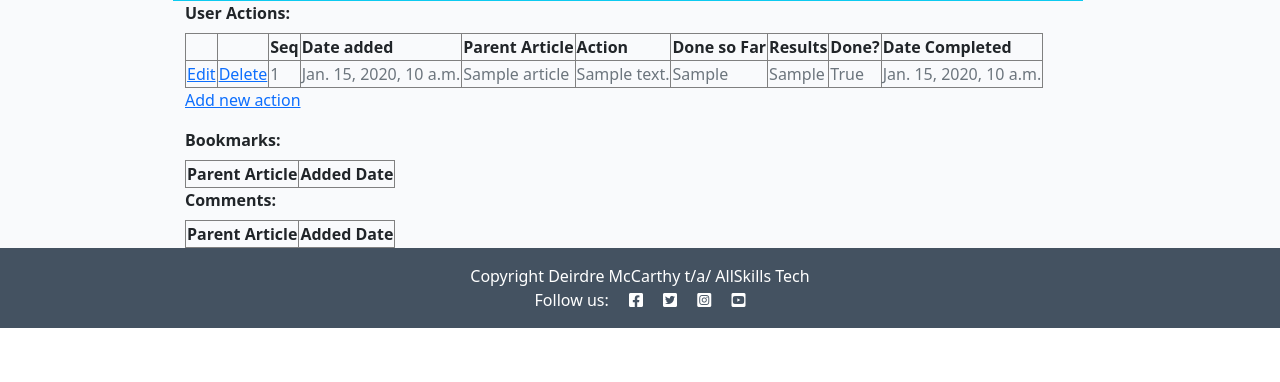
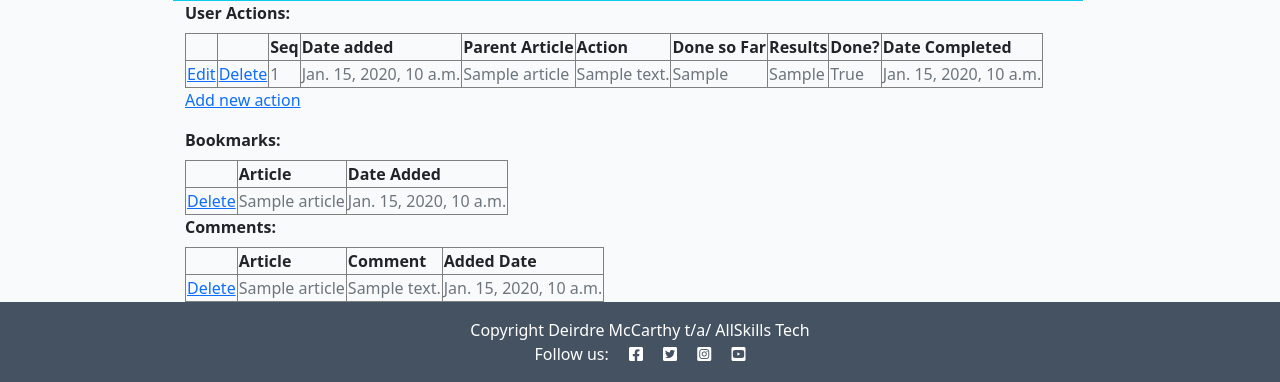
Before and after one commit to StephenWinters95/FLIT_Main_Ste, a Django app: page /myplanner/ in a window 1280 px wide. Shown: the part 493-875 px from the top of the page. Before the commit the page ends 821 px from the top, so only its background shows below. Run offline with Django 3.2, Linux system fonts and the light colour scheme; a user stored in the database is signed in; tables that the repository leaves empty hold one stand-in row (values such as "Sample post"); lists and menus that the app fills with data are empty; some libraries are stand-ins or nearby versions.

Commit message:
Provide a button on my_planner page to see bookmarks, comments Issue #34

```diff
--- a/fp_personal/forms.py
+++ b/fp_personal/forms.py
@@ -15,5 +15,5 @@ class UserProfileForm(forms.ModelForm):
 
 class UserActionForm(forms.ModelForm):
     class Meta:
-        model=UserAction
-        fields=('user', 'user_action_seq', 'parent_article', 'user_action_desc', 'user_action_taken', 'observation', 'completed', 'completed_on')
+        model = UserAction
+        fields = ('user', 'user_action_seq', 'parent_article', 'user_action_desc', 'user_action_taken', 'observation', 'completed', 'completed_on')
--- a/fp_personal/models.py
+++ b/fp_personal/models.py
@@ -20,7 +20,7 @@ class UserProfile(models.Model):
         return self.user.article_like.count()
 
     def bookmarks(self):
-        return (self.user.article_favourite)
+        return self.user.article_favourite.article
 
     def number_of_bookmarks(self):
         return self.user.article_favourite.count()
--- a/fp_personal/urls.py
+++ b/fp_personal/urls.py
@@ -6,5 +6,8 @@ urlpatterns = [
     path('create_action/', views.createUserAction, name='create_action'),
     path('update_action/<int:pk>/', views.updateUserAction, name='update_action'),
     path('delete_action/<int:pk>/', views.deleteUserAction, name='delete_action'),
+    path('delete_bookmark/<int:pk>/', views.deleteBookmark, name='delete_bookmark'),
+    path('delete_comment/<int:pk>/', views.deleteComment, name='delete_comment'),
+
 
 ]
--- a/fp_personal/views.py
+++ b/fp_personal/views.py
@@ -11,6 +11,8 @@ from rest_framework import serializers
 
 
 # Create your views here.
+# This is the main view for user profile n the my_planner link/ page
+# it includes logic to summarise # of likes, bokmarks. actions etc
 
 class UserProfileView(View):
     def get(self, request, *args, **kwargs):
@@ -24,11 +26,13 @@ class UserProfileView(View):
 
                 actions = user.user_actions.filter(user=request.user)
 
-                bookmarks = User.article_favourite
-                print(bookmarks)
 
-                comments = User.user_comments
-                print(comments)
+#                bookmarks = Article.favourites.filter(id=self.request.user.id)
+                bookmarks = user.article_favourite.all()
+                print("Bookmarks: " , bookmarks)
+
+                comments = user.user_comments.all()
+                print("Comments: ", comments)
 #                queryset_comments = Article.comments.order_by(
 #                '-created_on')
 #                comments = queryset_comments.filter(user=request.user, approved=True)
@@ -55,6 +59,8 @@ class UserProfileView(View):
                 "number_of_valid_comments": user_profile.number_of_valid_comments,
                 "number_of_actions": user_profile.number_of_actions,
                 "actions": actions,
+                "bookmarks": bookmarks,
+                "comments": comments,
                 },
                 )
             else:
@@ -219,9 +225,10 @@ class UserActionSerializer(serializers.Serializer):
         fields = ['user', 'user_action_seq', 'parent_article', 'user_action_desc', 'user_action_taken', 'observation', 'user_action_date', 'user_action_type', 'completed', 'created_on', 'completed_on']
 
 # This next set of code developed in parallel with Dennis Ivy videos so remember to refer bakc to there =- Django 2021 Course Session #3 Models Forms & CRUD
+# note this is function-baed rather than class-cased coding so will probably need to be repa=laced with class-based equivalent
 
 def createUserAction(request):
-    form=UserActionForm()
+    form=UserActionForm(initial={"user":request.user.id})
 
     if request.method == 'POST':
         form = UserActionForm(request.POST)
@@ -257,3 +264,19 @@ def deleteUserAction(request, pk):
         action.delete()
         return redirect('my_planner')
     return render(request, 'delete.html', {'object': 'action ' + str(action.user_action_seq)})
+
+def deleteComment(request, pk):
+    comment = Comment.objects.get(id=pk)
+
+    if request.method == 'POST':
+        comment.delete()
+        return redirect('my_planner')
+    return render(request, 'delete.html', {'object': 'comment ' + str(comment.body)})
+
+def deleteBookmark(request, pk):
+    bookmark = article_favourite.objects.get(id=pk)
+
+    if request.method == 'POST':
+        bookmark.delete()
+        return redirect('my_planner')
+    return render(request, 'delete.html', {'object': 'bookmark ' + str(bookmark.article)})
--- a/templates/my_planner.html
+++ b/templates/my_planner.html
@@ -52,15 +52,15 @@
                                 <h6 class="text-muted">{{number_of_likes}}</h6>
                             </div>
                             <div class="col-sm-3">
-                                <i class = "text-muted fas fa-bookmark" data-bs-toggle="tooltip" title="Bookmarks"></i>
+                                <a href="#bookmarks"><i class = "text-muted fas fa-bookmark" data-bs-toggle="tooltip" title="Bookmarks"></i></a>
                                 <h6 class="text-muted">{{number_of_bookmarks}}</h6>
                             </div>
                             <div class="col-sm-3">
-                                <i class="text-muted far fa-comments" data-bs-toggle="tooltip" title="(Moderated) Comments"></i>
+                                <a href="#comments"><i class="text-muted far fa-comments" data-bs-toggle="tooltip" title="(Moderated) Comments"></i></a>
                                 <h6 class="text-muted">{{ number_of_valid_comments }}</h6>
                             </div>
                             <div class="col-sm-3">
-                                <i class="text-muted fa fa-arrow-right" data-bs-toggle="tooltip" title="Personal Actions"></i>
+                                <a href="#actions"><i class="text-muted fa fa-arrow-right" data-bs-toggle="tooltip" title="Personal Actions"></i></a>
                                 <h6 class="text-muted">{{number_of_actions}}</h6>
                             </div> <!-- end class col-sm-8 -->
                         </div> <!-- end class row -->
@@ -68,7 +68,7 @@
                     </div> <!-- end div class col-sm-8 bg-info rounded-right -->
 
                 </div> <!-- end div class row z-depth-3 -->
-                <strong>User Actions:</strong>
+                <strong id="actions">User Actions:</strong>
                 <table class="table-bordered table-striped table-hover table-responsive">
                     <tr><h6>
                         <th></th>
@@ -104,41 +104,44 @@
                 <p></p>
 
 
-                <strong>Bookmarks:</strong>
-                {{ bookmarks }}
-                <script>console.log("Bookmarks " + (bookmarks));</script>
-                <table class="table-striped table-bordered table-hover table-responsive">
+                <strong id="bookmarks">Bookmarks:</strong>
+
+                <table class="table-bordered table-hover table-responsive">
                     <tr><h6>
-                        <th>Parent Article</th>
-                        <th>Added Date</th>
+                        <th></th>
+                        <th>Article</th>
+                        <th>Date Added</th>
                     </h6>
                     </tr>
                     <form method="post" style="margin-top:1.3em";>
                         {% for bookmark in bookmarks %}
+
                         <tr class="text-muted">
-                            <td>{{bookmark.article}}</td>
+                            <td><a href="{% url 'delete_bookmark' bookmark.id %}">Delete</a></td>
+                            <td>{{bookmark}}</td>
                             <td class="date">{{bookmark.created_on}}</td>
                         </tr>
                         {% endfor %}
                     </form>
                 </table>
-                <strong>Comments:</strong>
-                {{ comments }}
-                <script>console.log("Comments " + (comments));</script>
+                <strong id="comments">Comments:</strong>
                 <table class="table-striped table-bordered table-hover table-responsive">
                     <tr><h6>
-                        <th>Parent Article</th>
+                        <th></th>
+                        <th>Article</th>
+                        <th>Comment</th>
                         <th>Added Date</th>
                     </h6>
                     </tr>
-                    <form method="post" style="margin-top:1.3em";>
-                        {% for comment in comments %}
-                        <tr class="text-muted">
-                            <td>{{comment.parent_article}}</td>
-                            <td class="date">{{comment.created_on}}</td>
-                        </tr>
-                        {% endfor %}
-                    </form>
+                    {% for comment in comments %}
+                    <tr class="text-muted">
+                        <td><a href="{% url 'delete_comment' comment.id %}">Delete</a></td>
+                        <td>{{comment.article}}</td>
+                        <td>{{comment.body}}</td>
+                        <td class="date">{{comment.created_on}}</td>
+                    </tr>
+                    {% endfor %}
+
                 </table>
 
             </div> <!-- end div class col-md-10 mt-5 pt-5-->
```
Also changed, not shown: fp_blog/views.py (+0 -34 lines), templates/my_actions.html (+15 -27 lines).
